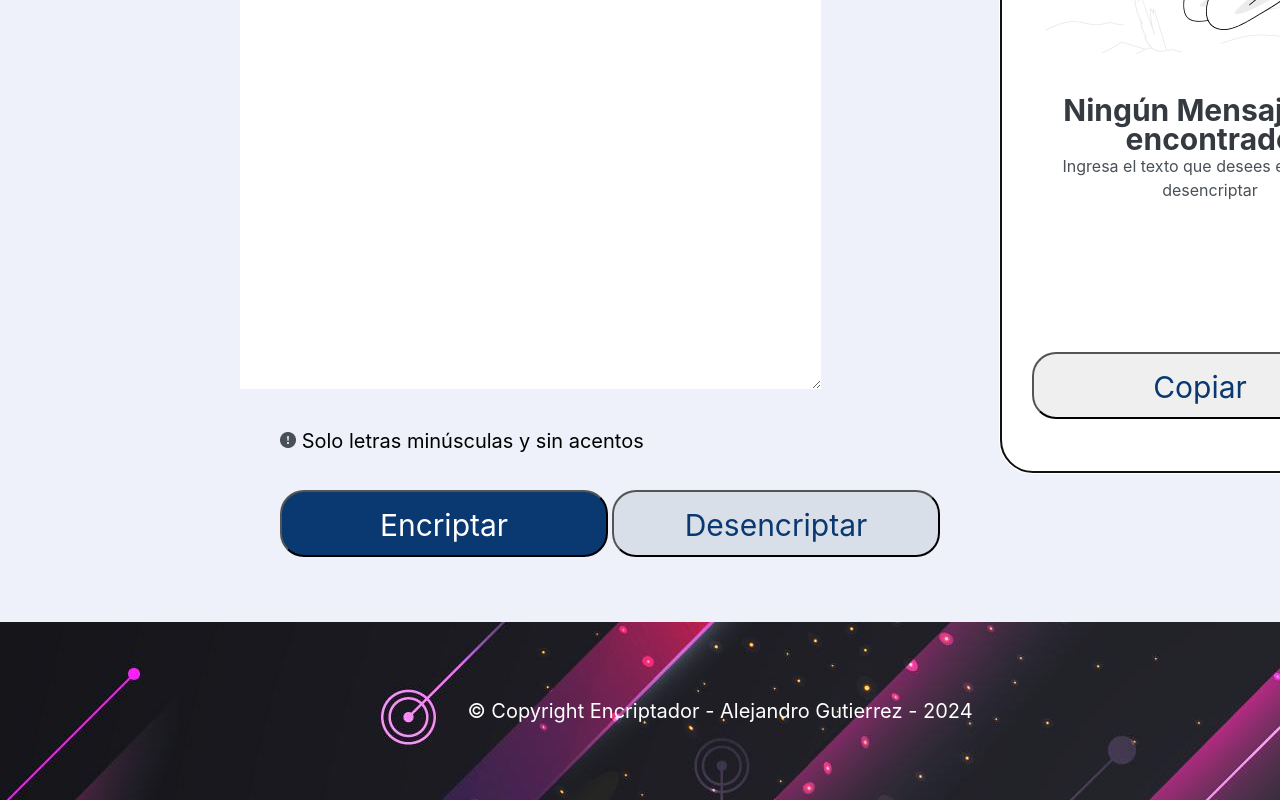
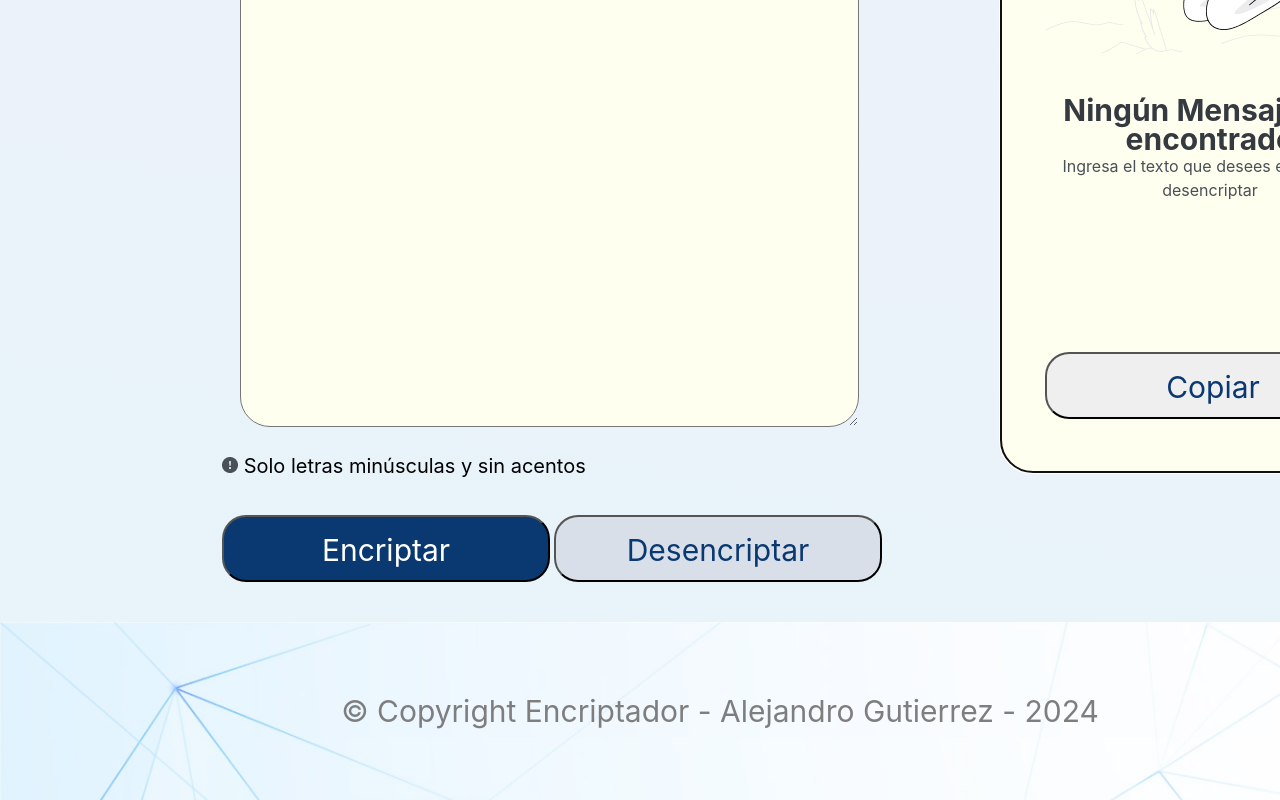
Before and after one commit to LuGutierrez29/Encriptador, a plain HTML site: page index.html in a window 1280 px wide. Shown: the part 533-1333 px from the top of the page. Drawn offline with Linux system fonts and the light colour scheme.

Commit message:
actualización de estilos

```diff
--- a/style.css
+++ b/style.css
@@ -7,7 +7,9 @@ body{
     height: 1024px;
     top: 622px;
     left: -2277px;
-    background: #EFF1FA;
+    background: linear-gradient(190deg,#EFF1FA,rgb(232, 243, 250) );
+    background-repeat: no-repeat;
+    background-size: 1440px 1155px;
 }
 
 p{
@@ -23,11 +25,15 @@ p{
 
 .input-encriptar{
     position: absolute;
+    background-color:#fffff0;
     width: 577px;
     height: 750px;
+    max-width: 577px;
+    max-height: 750px;
     top: 168px;
     left: 240px;
-    border: none;
+    border-radius: 30px;
+    padding: 20px;
     font-family: Inter;
     font-size: 32px;
     font-weight: 400;
@@ -43,6 +49,9 @@ p{
     padding: 10px;
     width: 400px;
     height: 944px;
+    max-height: 944px;
+    max-width: 400px;
+    background-color: #fffff0;
     top: 40px;
     left: 1000px;
     border-radius: 32px;
@@ -69,8 +78,8 @@ p{
 .mensajesEncriptado{
     padding: 10px;
     position: absolute;
-    width: Fixed (336px);
-    height: Hug (122px);
+    width: 336px;
+    height:122px;
     top: 619px;
     left: 1032px;
     gap: 16px;
@@ -106,13 +115,11 @@ p{
 
 .botones{
     position: absolute;
-    margin: 40px;
-    width: Fixed (680px);
-    height: Hug (67px);
-    top: 885px;
-    left: 240px;
+    width: 680px;
+    height:67px;
+    top: 950px;
+    left: 222px;
     gap: 24px;
-
 }
 
 .container__boton1{
@@ -132,6 +139,13 @@ p{
 
 }
 
+.container__boton1:hover{
+
+    background:#1e878f;
+    color:#02e202;
+    transition: 1000ms;
+}
+
 .container__boton2{
     width: 328px;
     height: 67px;
@@ -149,12 +163,19 @@ p{
 
 }
 
+.container__boton2:hover{
+
+    background:#1e878f;
+    color:#02e202;
+    transition: 1000ms;
+}
+
 .container__boton3{
     position: absolute;
     width: 336px;
     height: 67px;
     top: 885px;
-    left: 1032px;
+    left: 1045px;
     padding: 24px;
     border-radius: 24px;
     gap: 8px;
@@ -165,25 +186,28 @@ p{
     line-height: 19px;
     letter-spacing: 0em;
     text-align: center;
-
-
-
-
 }
 
+.container__boton3:hover{
 
+    background:#1e878f;
+    color:#02e202;
+    transition: 1000ms;
+}
 
-
-.copyright{
-    color: #FFFFFF;
-    font-size: 20px;
-    margin: 20p;
-    text-align: center;
-}
 
  footer{
     position: relative;
     top: 100%;
-    background: url(img/fondo\ footer.jpg);
+    background: url(img/img-fondo1.jpg);
+    background-repeat: no-repeat;
+    background-size: 100%;
     padding: 40px;
+    opacity: 50%;
 }
+.copyright{
+    color: #000000;
+    font-size: 30px;
+    text-align: center;
+    opacity: 100%;
+}
```
Also changed, not shown: index.html (+0 -1 lines), img/img-fondo1.jpg (added), img/img-footer.jpg (added).
